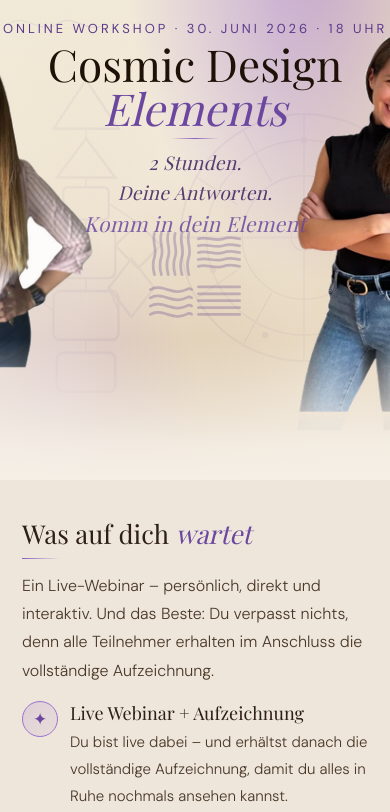
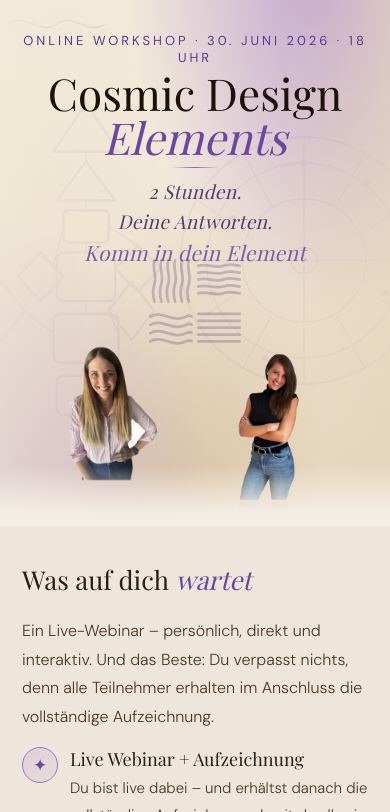
Before and after one commit to christophbatik/cosmic-design, a website: page index.html in a window 390 px wide. Shown: the top 812 px of the page. Drawn offline with nearby package versions, Linux system fonts and the light colour scheme; a web font is replaced by a local one.

Commit message:
Fix hero section layout on mobile: stack images below text
Co-Authored-By: Claude Sonnet 4.6 <noreply@anthropic.com>

```diff
--- a/index.html
+++ b/index.html
@@ -261,9 +261,13 @@ body{
   font-size:21px;color:#C4A882;}
 
 @media (max-width: 768px) {
-  .hero { height: auto; min-height: 480px; }
-  .hero-content { top: 20px; }
+  .hero { height: auto; min-height: unset; display: flex; flex-direction: column; }
+  .hero-content { position: relative; top: auto; left: auto; right: auto; padding: 32px 22px 16px; }
   .hero-content .title { font-size: 44px; }
+  .hero-photos { position: relative; bottom: auto; left: auto; right: auto; }
+  .hero-photos .ph.kathi img { height: 240px; margin-right: -18px; clip-path: inset(0 0 30px 0); }
+  .hero-photos .ph.tanja img { height: 220px; margin-left: -18px; }
+  .hero-blend-bot { height: 60px; }
   .title { font-size: 40px; }
   .eyebrow { font-size: 12px; letter-spacing: 3px; }
   .sec { padding: 36px 22px; }
```
